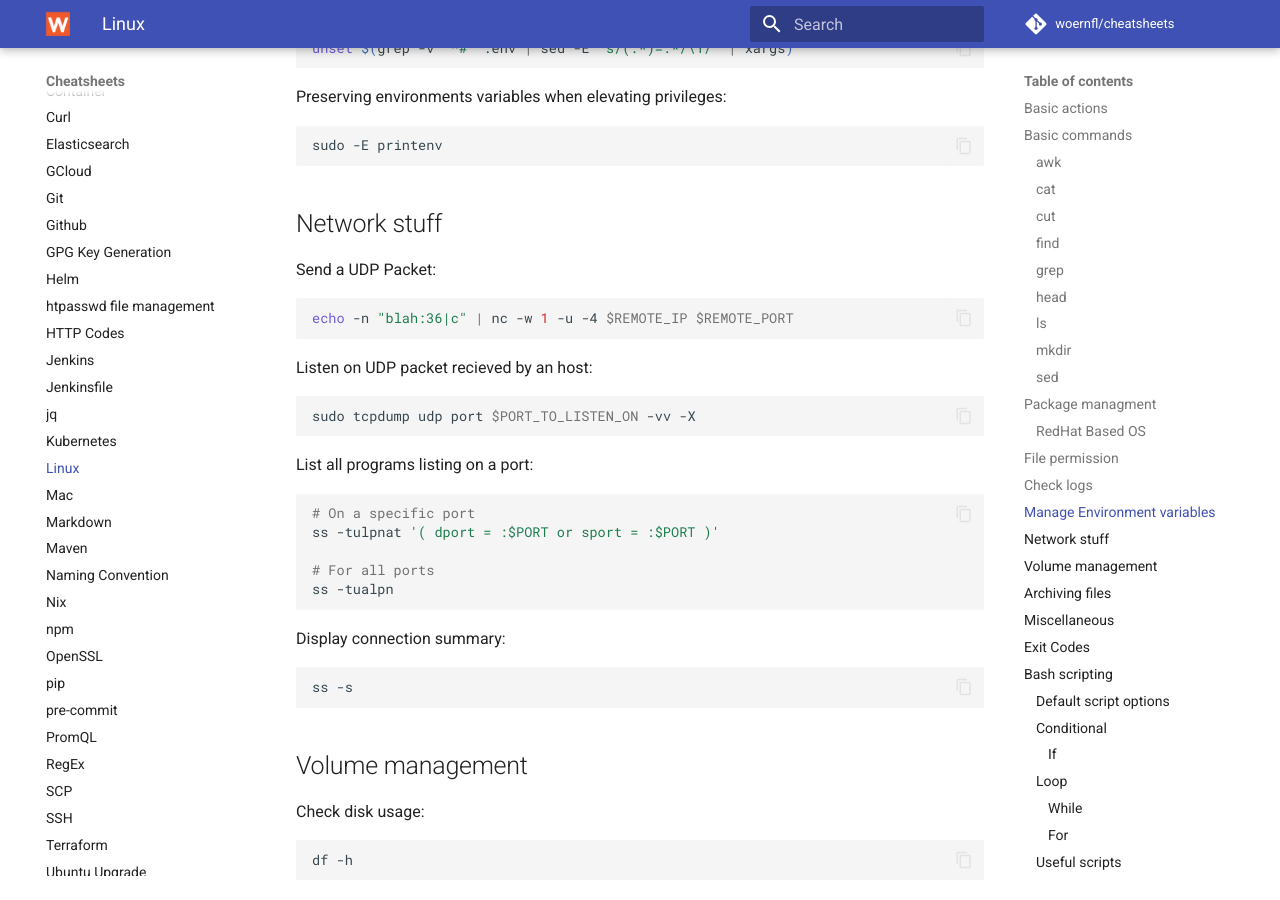
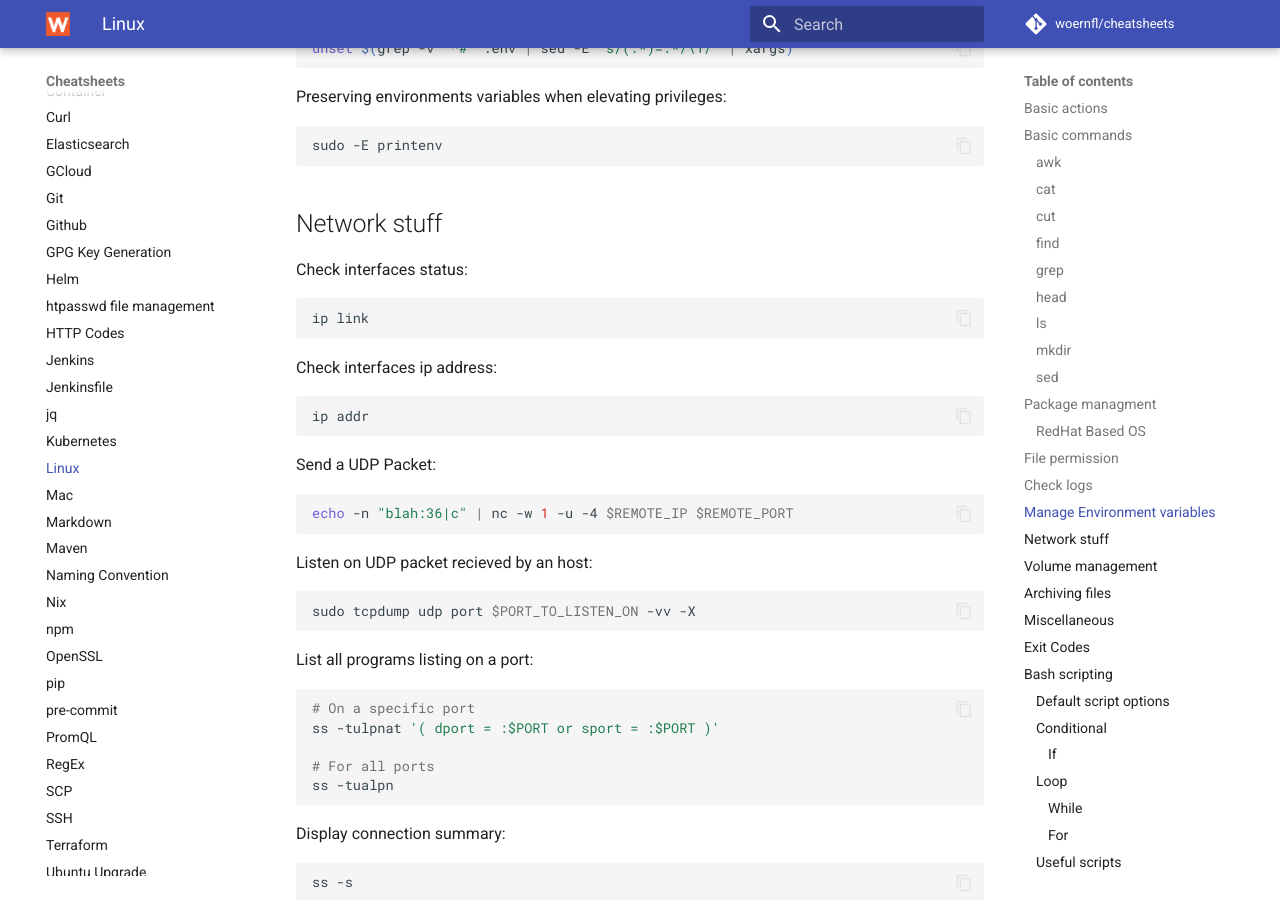
Before and after one commit to woernfl/cheatsheets, an MkDocs documentation site: the page built from docs/linux.md, in a window 1280 px wide and 900 px high, scrolled down 7193 px. Built offline with MkDocs 1.6.1 and Material for MkDocs 9.7.7, drawn with Linux system fonts in a browser that asks for light colours; comment, search, counter and statistics services are not loaded.

Commit message:
Update linux.md (#259)

````diff
--- a/docs/linux.md
+++ b/docs/linux.md
@@ -392,6 +392,18 @@ sudo -E printenv
 
 ## Network stuff
 
+Check interfaces status:
+
+```bash
+ip link
+```
+
+Check interfaces ip address:
+
+```bash
+ip addr
+```
+
 Send a UDP Packet:
 
 ```bash
````
